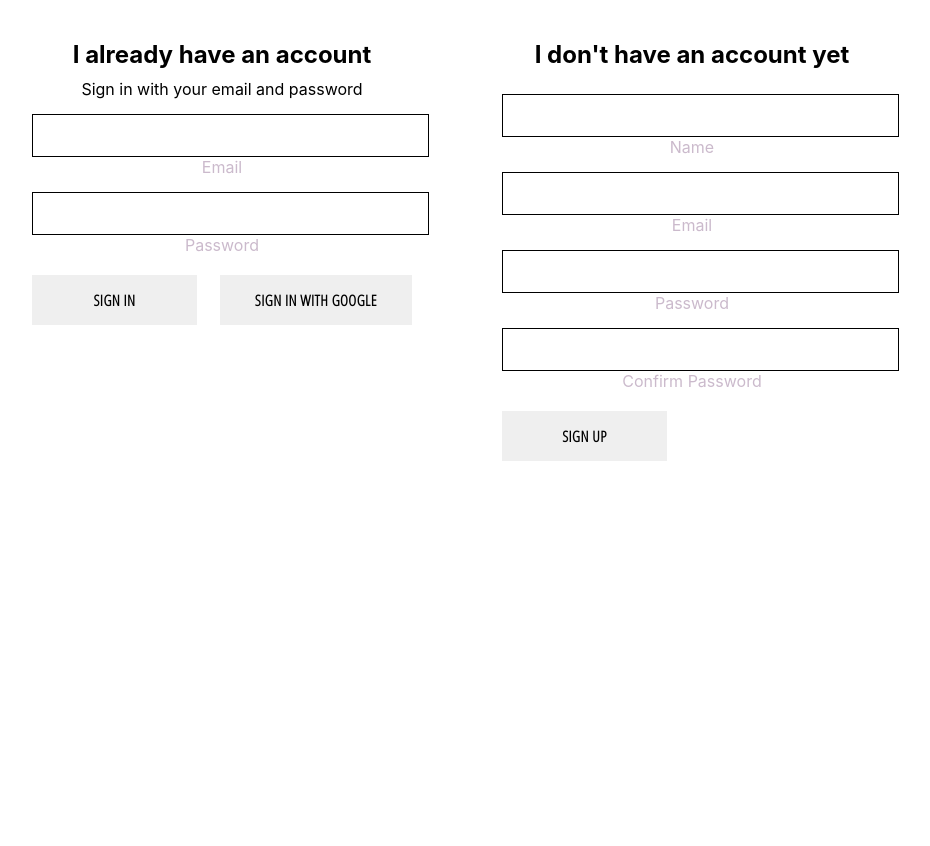
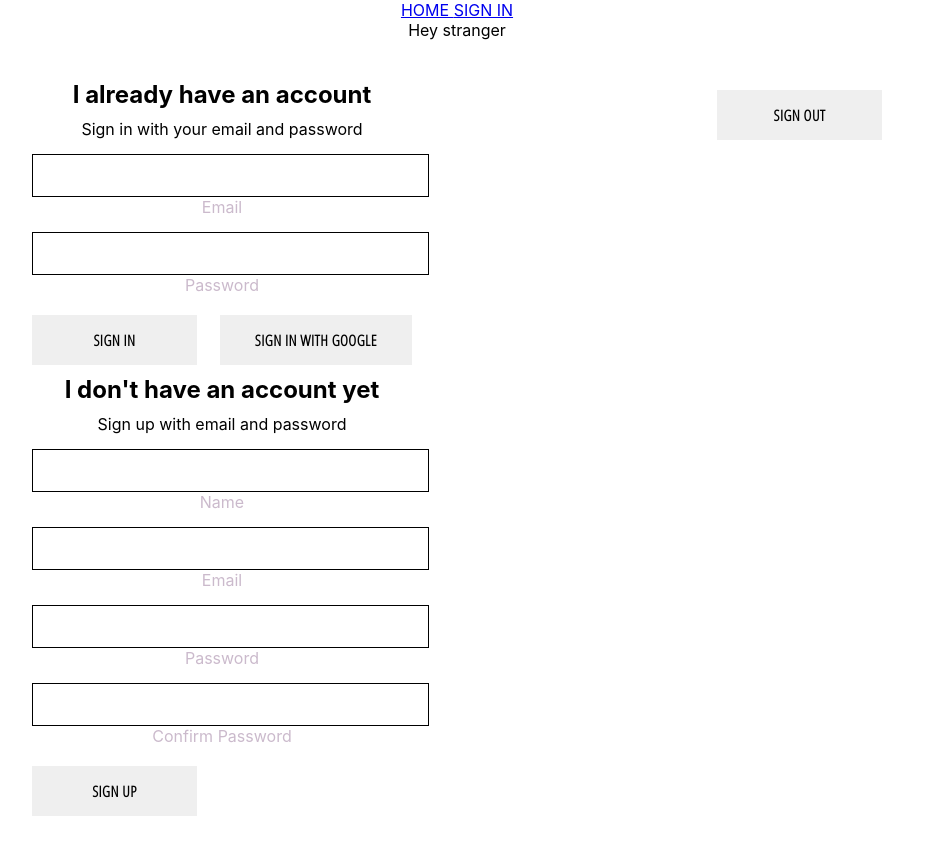
Before and after one commit to kauraves/Common-QA, a React (Create React App) app: page /login in a window 1280 px wide. Shown: the whole page, without its empty margins (183-1113 px from the left). Before the commit the page ends 800 px from the top, so only its background shows below. Built offline with nearby package versions, Linux system fonts and the light colour scheme; no server answers.

Commit message:
Component styling

```diff
--- a/src/App.js
+++ b/src/App.js
@@ -4,6 +4,7 @@ import './App.css';
 import { auth, createUserProfileDocument } from './firebase/firebase.utils';
 import SignInAndSignUpPage from './pages/sign-in-and-sign-up/sign-in-and-sign-up.component';
 import HomePage from './pages/homepage/homepage.component';
+import Header from './components/header/header.component';
 
 class App extends React.Component {
   constructor() {
@@ -18,6 +19,7 @@ class App extends React.Component {
 
   componentDidMount() {
     console.log(this.state);
+
     // open messaging system between our App and firebase
     // open subscription
     this.unsubscribeFromAuth = auth.onAuthStateChanged(async (userAuth) => {
@@ -46,10 +48,13 @@ class App extends React.Component {
   render() {
     return (
       <div className='App'>
+        <Header currentUser={this.state.currentUser} />
+        {this.state.currentUser === null
+          ? 'Hey stranger'
+          : `Hey ${this.state.currentUser.displayName}`}
         <Switch>
           <Route exact path='/' component={HomePage} />
           <Route exact path='/login' component={SignInAndSignUpPage} />
-          <button onClick={() => auth.signOut()}>Sign out</button>
         </Switch>
       </div>
     );
--- /dev/null
+++ b/src/components/header/header.component.jsx
@@ -0,0 +1,16 @@
+import React from 'react';
+import { Link } from 'react-router-dom';
+import { auth } from '../../firebase/firebase.utils';
+
+const Header = ({ currentUser }) => (
+  <div className='header'>
+    <Link to='/'>HOME </Link>
+    {currentUser ? (
+      <button onClick={() => auth.signOut()}>SIGN OUT</button>
+    ) : (
+      <Link to='/login'>SIGN IN</Link>
+    )}
+  </div>
+);
+
+export default Header;
--- a/src/components/sign-in/sign-in.component.jsx
+++ b/src/components/sign-in/sign-in.component.jsx
@@ -58,7 +58,9 @@ class SignIn extends React.Component {
           <label htmlFor='password'>Password</label>
           <div className='buttons'>
             <button type='submit'>Sign in</button>
-            <button onClick={signInWithGoogle}>Sign in with Google</button>
+            <button type='button' onClick={signInWithGoogle}>
+              Sign in with Google
+            </button>
           </div>
         </form>
       </div>
--- a/src/components/sign-up/sign-up.component.jsx
+++ b/src/components/sign-up/sign-up.component.jsx
@@ -54,6 +54,7 @@ class SignUp extends React.Component {
     return (
       <div className='sign-up'>
         <h2 className='title'>I don't have an account yet</h2>
+        <span>Sign up with email and password</span>
         <form className='sign-up-form' onSubmit={this.handleSubmit}>
           <input
             type='text'
--- a/src/components/sign-up/sign-up.styles.css
+++ b/src/components/sign-up/sign-up.styles.css
@@ -9,7 +9,6 @@
 
 input {
   background: none;
-
   font-size: 18px;
   padding: 10px 10px 10px 5px;
   display: block;
--- a/src/pages/sign-in-and-sign-up/sign-in-and-sign-up.component.jsx
+++ b/src/pages/sign-in-and-sign-up/sign-in-and-sign-up.component.jsx
@@ -1,13 +1,19 @@
 import React from 'react';
 import SignIn from '../../components/sign-in/sign-in.component';
 import SignUp from '../../components/sign-up/sign-up.component';
+import { auth } from '../../firebase/firebase.utils';
 
 import './sign-in-and-sign-up.styles.css';
 
 const SignInAndSignUpPage = () => (
   <div className='sign-in-and-sign-up'>
-    <SignIn />
-    <SignUp />
+    <div>
+      <SignIn />
+      <SignUp />
+    </div>
+    <div>
+      <button onClick={() => auth.signOut()}>Sign out</button>
+    </div>
   </div>
 );
 
```
Also changed, not shown: 1 other file (tests, documents, lock files or other folders).
